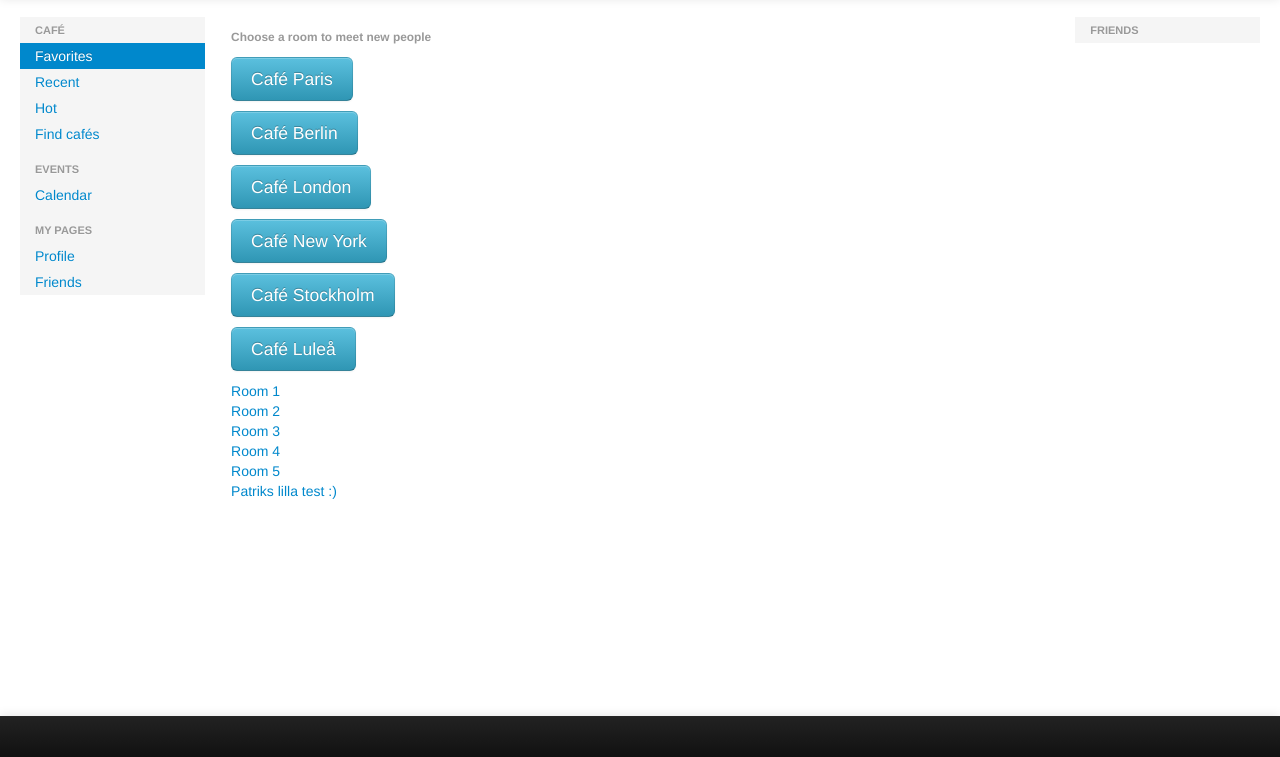
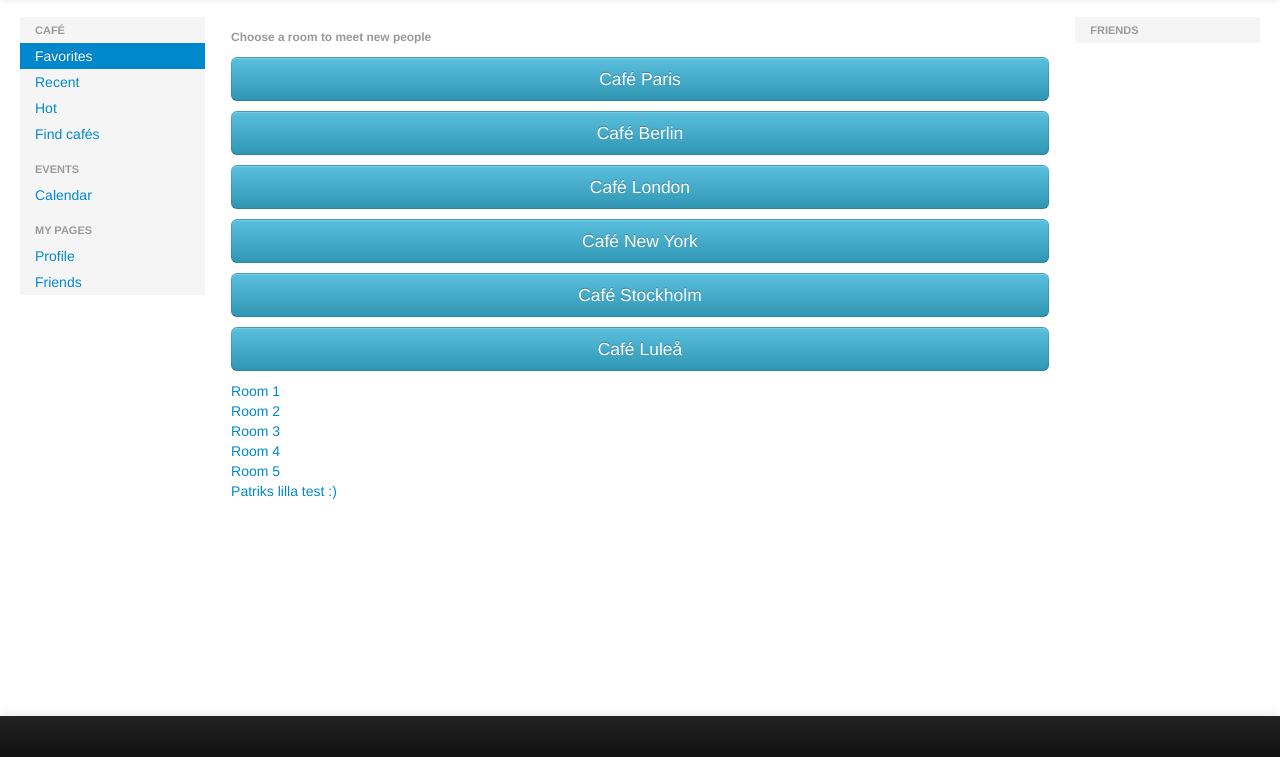
Before and after one commit to alexandratsampikakis/mt-topc, a plain HTML site: page basic_example/public/index.html in a window 1280 px wide. Shown: the part 43-800 px from the top of the page. Drawn offline with Linux system fonts and the light colour scheme.

Commit message:
style on button changed

```diff
--- a/basic_example/public/index.html
+++ b/basic_example/public/index.html
@@ -38,22 +38,22 @@
 	      		<h6>Choose a room to meet new people</h6>
 
 	      		<p>
-			    	<button class="btn btn-large btn btn-info" type="button">Café Paris</button>
+			    	<button class="btn btn-large btn-block btn btn-info" type="button">Café Paris</button>
 			    </p>
 			    <p>
-			    	<button class="btn btn-large btn btn-info" type="button">Café Berlin</button>
+			    	<button class="btn btn-large btn-block btn btn-info" type="button">Café Berlin</button>
 			    </p>
 			    <p>
-			    	<button class="btn btn-large btn btn-info" type="button">Café London</button>
+			    	<button class="btn btn-large btn-block btn btn-info" type="button">Café London</button>
 			    </p>
 			    <p>
-			    	<button class="btn btn-large btn btn-info" type="button">Café New York</button>
+			    	<button class="btn btn-large btn-block btn btn-info" type="button">Café New York</button>
 			    </p>
 			    <p>
-			    	<button class="btn btn-large btn btn-info" type="button">Café Stockholm</button>
+			    	<button class="btn btn-large btn-block btn btn-info" type="button">Café Stockholm</button>
 			    </p>
 			    <p>
-			    	<button class="btn btn-large btn btn-info" type="button">Café Luleå</button>
+			    	<button class="btn btn-large btn-block btn btn-info" type="button">Café Luleå</button>
 			    </p>
 
 				<div id="room1" class="room">
```
